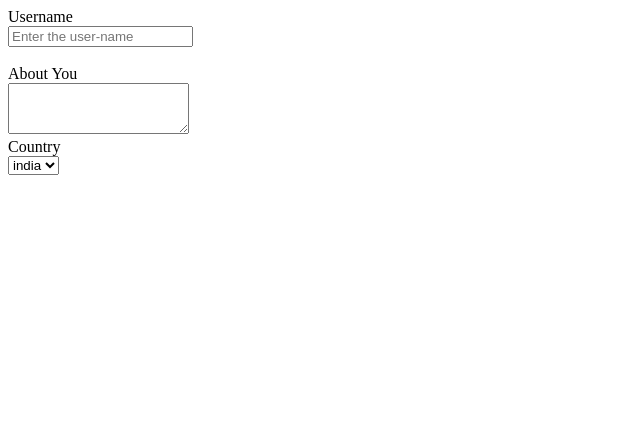
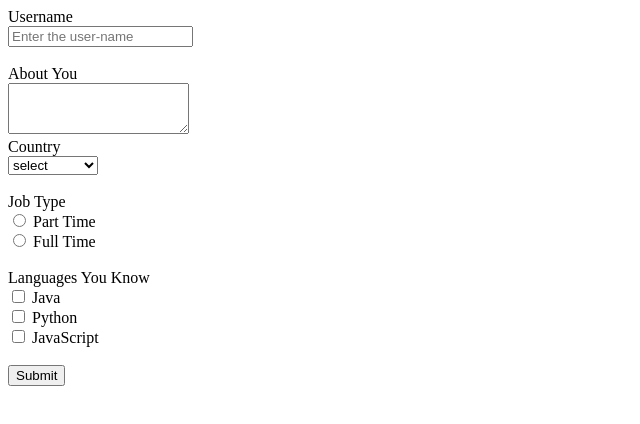
Before and after one commit to AnushkaNemishte/HTML_CSS, a plain HTML site: page form.html in a window 1280 px wide. Shown: the whole page, without its empty margins (0-640 px from the left). Drawn offline with Linux system fonts and the light colour scheme.

Commit message:
html completed

```diff
--- a/form.html
+++ b/form.html
@@ -18,8 +18,30 @@
         <label for="country">Country</label>
         <br>
         <select  id="country">
+            <option value="">select</option>
             <option value="india">india</option>
-        </select>
+            <option value="maharastra">Maharastra</option>
+            <option value="goa">goa</option>
+        </select> <br> <br>
+        <label >Job Type</label> <br>
+        <input type="radio" name="jobtype" value="parttime" id="parttime">
+        <label for="parttime">Part Time</label>
+        <br>
+        <input type="radio" name="jobtype" value="fulltime" id="fulltime">
+        <label for="fulltime">Full Time</label>
+        <br>
+        <br>
+        <label>Languages You Know</label><br>
+        <input type="checkbox" name="lang" value="java" id="java">
+        <label for="java">Java</label>
+        <br>
+        <input type="checkbox" name="lang" value="python" id="python">
+        <label for="python">Python</label>
+        <br>
+        <input type="checkbox" name="lang" value="javascript" id="javascript">
+        <label for="javascript">JavaScript</label>
+        <br><br>
+        <button type="submit">Submit</button>
     </form>
 </body>
 </html>
```
